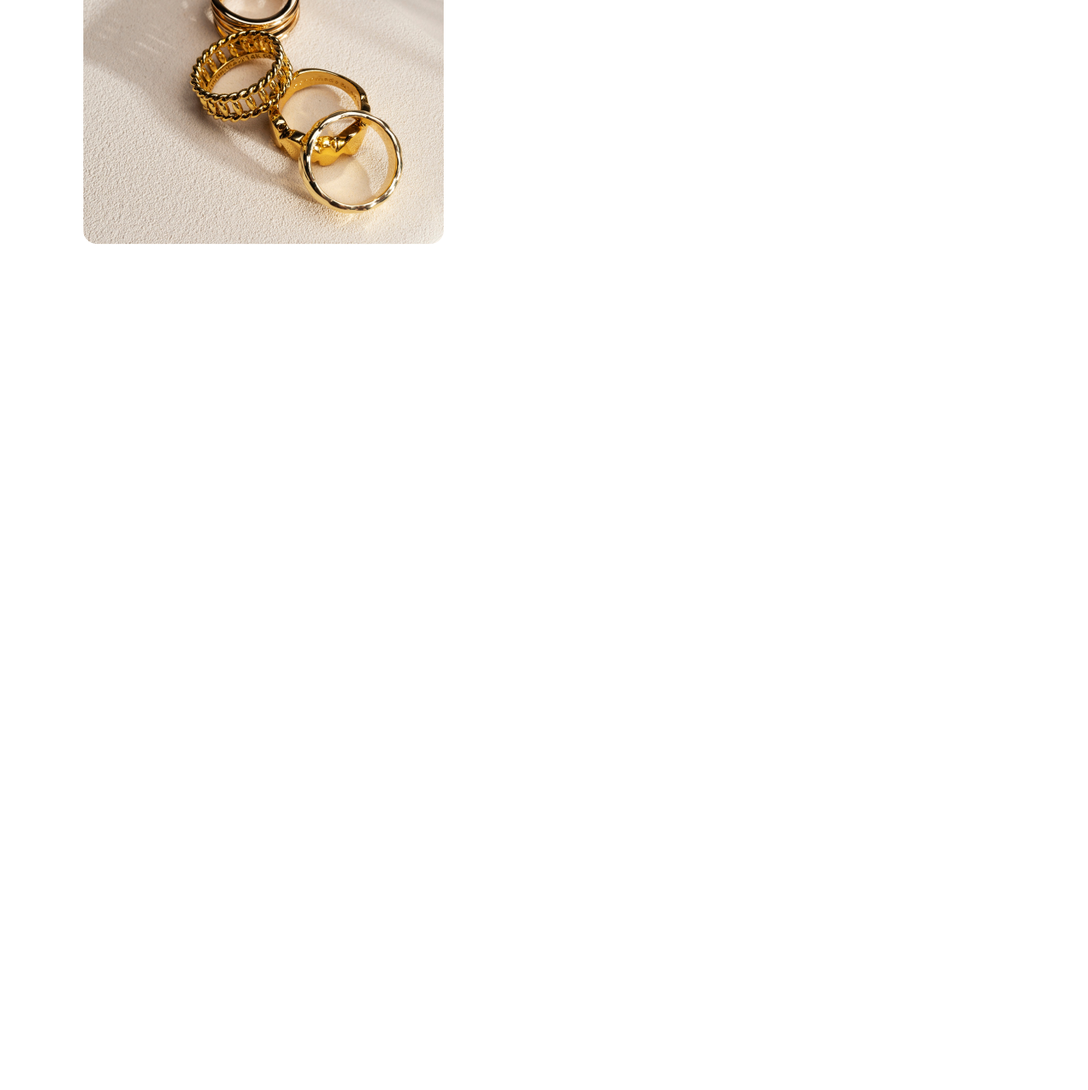
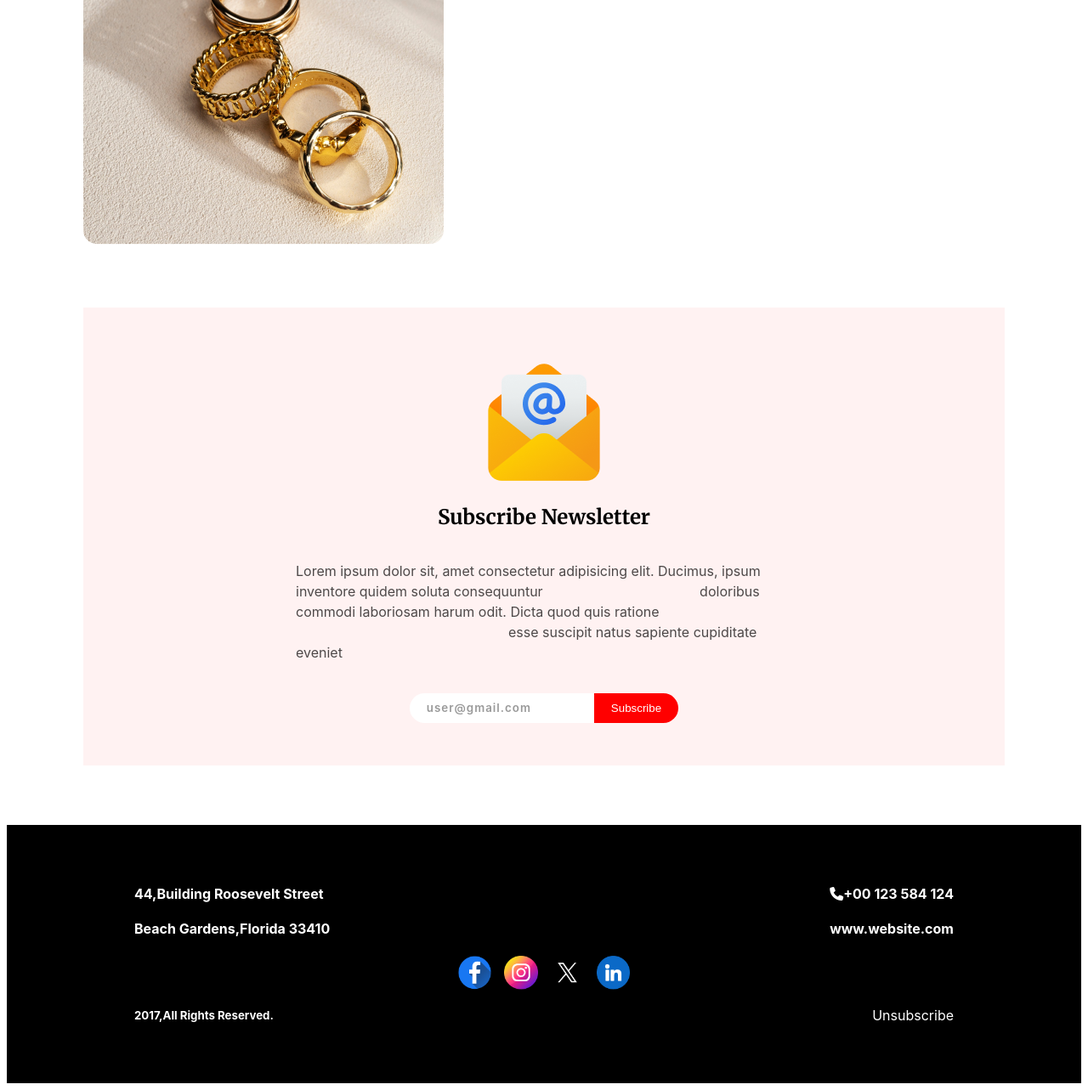
Before and after one commit to WaliulSakin/New-Year-offer, a plain HTML site: page index.html in a window 1280 px wide. Shown: the part 5650-6933 px from the top of the page at 85% size. Before the commit the page ends 5950 px from the top, so only its background shows below. Drawn offline with Linux system fonts and the light colour scheme.

Commit message:
project completed 100%

```diff
--- a/index.html
+++ b/index.html
@@ -8,6 +8,7 @@
     <link rel="preconnect" href="https://fonts.googleapis.com">
     <link rel="preconnect" href="https://fonts.gstatic.com" crossorigin>
     <link href="https://fonts.googleapis.com/css2?family=Merriweather:ital,opsz,wght@0,18..144,300..900;1,18..144,300..900&family=Open+Sans:ital,wght@0,300..800;1,300..800&family=Work+Sans:ital,wght@0,100..900;1,100..900&display=swap" rel="stylesheet">
+    <script src="https://kit.fontawesome.com/8d498f659a.js" crossorigin="anonymous"></script>
 </head>
 <body>
     <div class="top">
@@ -82,5 +83,36 @@
            </div>
         </div>
     </div>
+    <div class="letter">
+        <img src="images/Group 61.png" alt="loading...">
+        <h2>Subscribe Newsletter</h2>
+        <p>Lorem ipsum dolor sit, amet consectetur adipisicing elit. Ducimus, ipsum inventore quidem soluta consequuntur <span style="padding-left: 180px;">doloribus commodi laboriosam harum odit. Dicta quod quis ratione</span><br><span style="padding-left: 250px;">esse suscipit natus sapiente cupiditate eveniet</span></p>
+        <div class="submit">
+           <input type="email" name="email" placeholder="user@gmail.com" required><button>Subscribe</button>
+        </div>
+    </div>
+    <div class="footer">
+        <div class="upfoot">
+        <div class="address">
+           <h4>44,Building Roosevelt Street</h4>
+           <h4>Beach Gardens,Florida 33410</h4>
+        </div>
+        <div class="contact">
+            <h4><i class="fa-solid fa-phone"></i>+00 123 584 124</h4>
+            <h4>www.website.com</h4>
+        </div>
+        </div>
+        <div class="footimg">
+           <img src="icons/Facebook.png" alt="loading...">
+           <img src="icons/Instagram.png" alt="loading...">
+           <img src="icons/Twitter.png" alt="loading...">
+           <img src="icons/Linkedin.png" alt="loading...">
+        </div>
+
+        <div class="footerdown">
+            <h5>2017,All Rights Reserved.</h5>
+            <button style="all: unset; cursor: pointer;">Unsubscribe</button>
+        </div>
+    </div>
 </body>
 </html>
--- a/style.css
+++ b/style.css
@@ -218,3 +218,78 @@
     line-height: 1.5;
     color: rgba(0,0,0,0.7);
 }
+
+.letter h2 {
+    font-family: "Merriweather",serif;
+}
+
+.letter p {
+    font-family: "Inter", sans-serif;
+    padding: 0px 250px;
+    line-height: 1.5;
+    color: rgba(0,0,0,0.7);
+}
+
+.letter {
+    display: flex;
+    justify-content: center;
+    align-items: center;
+    flex-direction: column;
+    margin: 70px 90px;
+    background: rgba(255, 0, 0, 0.05);
+    padding-top: 60px;
+
+}
+
+.submit {
+    margin-top: 20px;
+    margin-bottom: 50px;
+}
+.submit input {
+    padding: 10px 20px;
+    border: none;
+    border-radius: 30px 0px 0px 30px;
+}
+
+input::placeholder {
+    font-family: "Inter", sans-serif;
+    font-weight: 600;
+    letter-spacing: 1px;
+    color: rgba(0,0,0,0.4);
+}
+
+.submit button {
+    padding: 10px 20px;
+    background-color: red;
+    border: none;
+    color: white;
+    border-radius: 0px 30px 30px 0px;
+}
+
+.upfoot {
+    display: flex;
+    justify-content: space-between;
+    color: white;
+    padding: 0px 150px;
+    font-family: "Inter", sans-serif;
+}
+
+.footer {
+    background-color: black;
+    padding: 50px 0px;
+}
+
+.footimg {
+    height: 40px;
+    display: flex;
+    justify-content: center;
+    gap: 15px;
+}
+
+.footerdown {
+    display: flex;
+    color: white;
+    justify-content: space-between;
+    padding: 0px 150px;
+    font-family: "Inter", sans-serif;
+}
```
